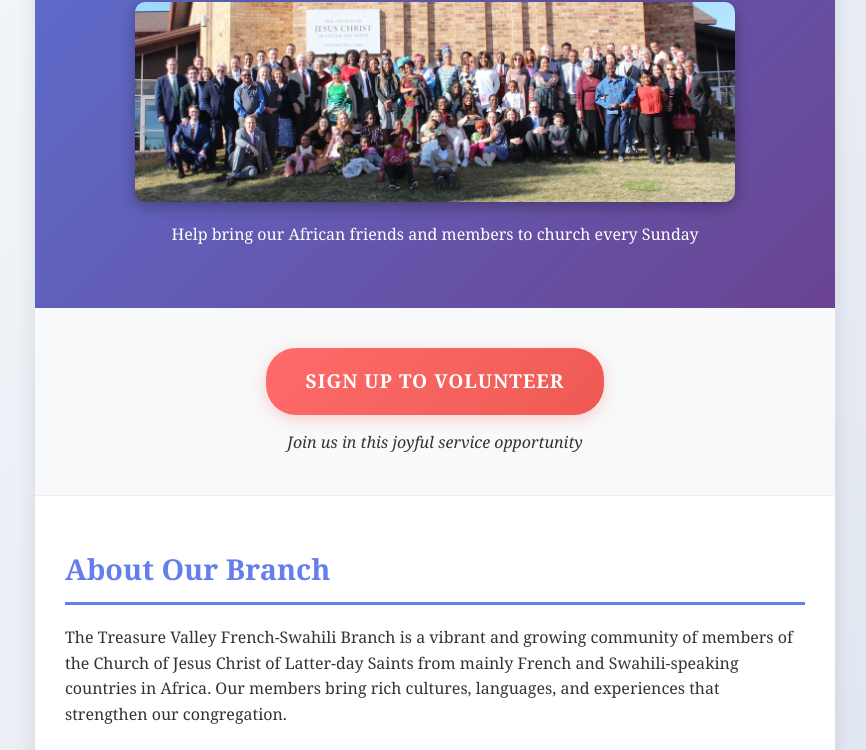
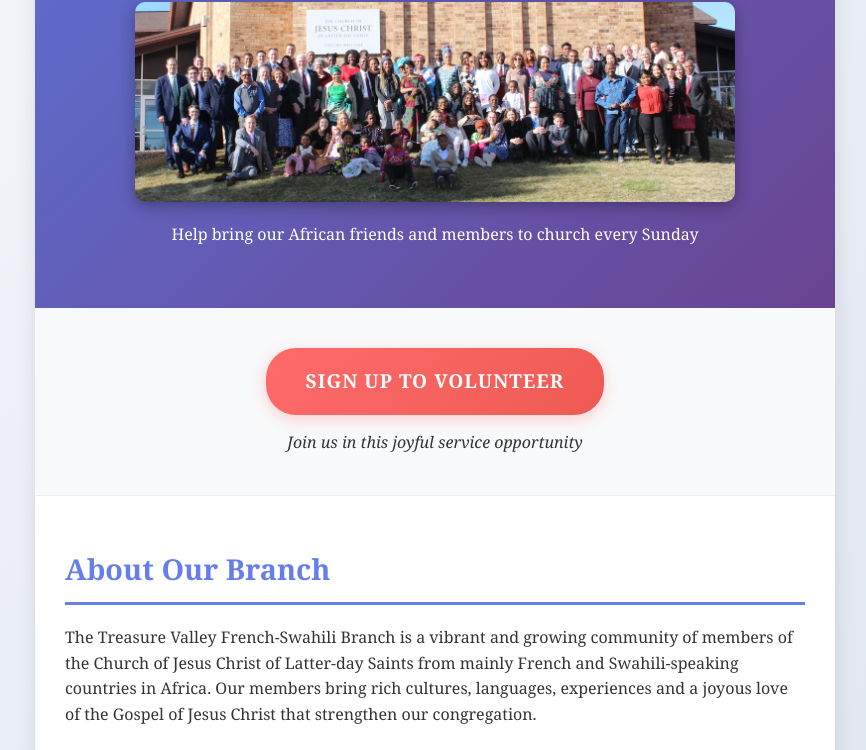
Before and after one commit to chuck-vandam/treasure-valley-branch-transportation-program, a plain HTML site: page index.html in a window 1280 px wide. Shown: the part 185-935 px from the top of the page, without its empty margins (205-1071 px from the left). Drawn offline with Linux system fonts and the light colour scheme.

Commit message:
Update index.html
Minor changes:

The Treasure Valley French-Swahili Branch is a vibrant and growing community of members of the Church of Jesus Christ of Latter-day Saints from mainly French and Swahili-speaking countries in Africa. Our members bring rich cultures, languages, experiences and a joyous love of the Gospel of Jesus Christ that strengthen our congregation.

```diff
--- a/index.html
+++ b/index.html
@@ -316,7 +316,7 @@
         <main class="content">
             <section class="section">
                 <h3>About Our Branch</h3>
-                <p>The Treasure Valley French-Swahili Branch is a vibrant and growing community of members of the Church of Jesus Christ of Latter-day Saints from mainly French and Swahili-speaking countries in Africa. Our members bring rich cultures, languages, and experiences that strengthen our congregation.</p>
+                <p>The Treasure Valley French-Swahili Branch is a vibrant and growing community of members of the Church of Jesus Christ of Latter-day Saints from mainly French and Swahili-speaking countries in Africa. Our members bring rich cultures, languages, experiences and a joyous love of the Gospel of Jesus Christ that strengthen our congregation.</p>
 
                 <p style="text-align: center; margin: 25px 0;">
                     <a href="https://docs.google.com/document/d/1PPetzRBgMBuHRa6U2PRm-_u9ZYgLLmPZQsMKiQm84zM/edit?usp=sharing" target="_blank" style="color: #667eea; text-decoration: none; font-weight: bold; border: 2px solid #667eea; padding: 10px 20px; border-radius: 5px; display: inline-block; transition: all 0.3s ease;">
```
